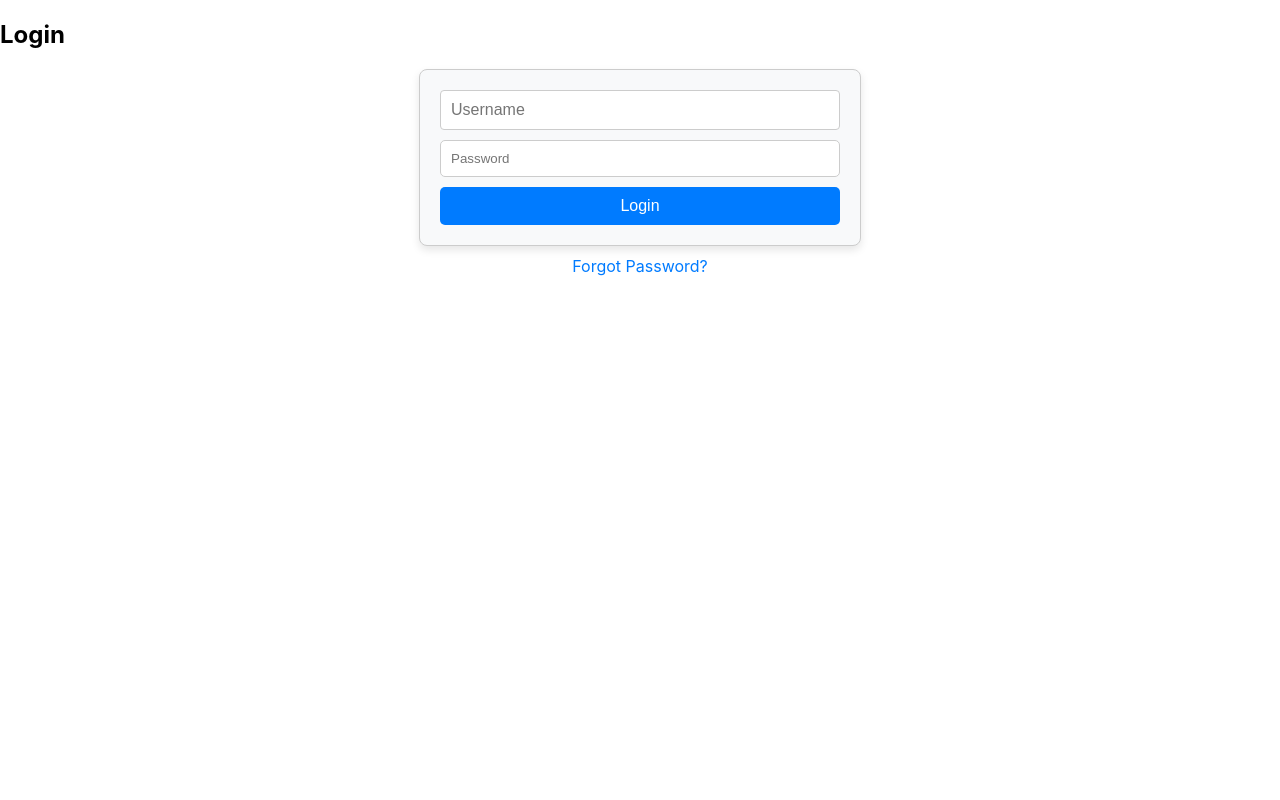
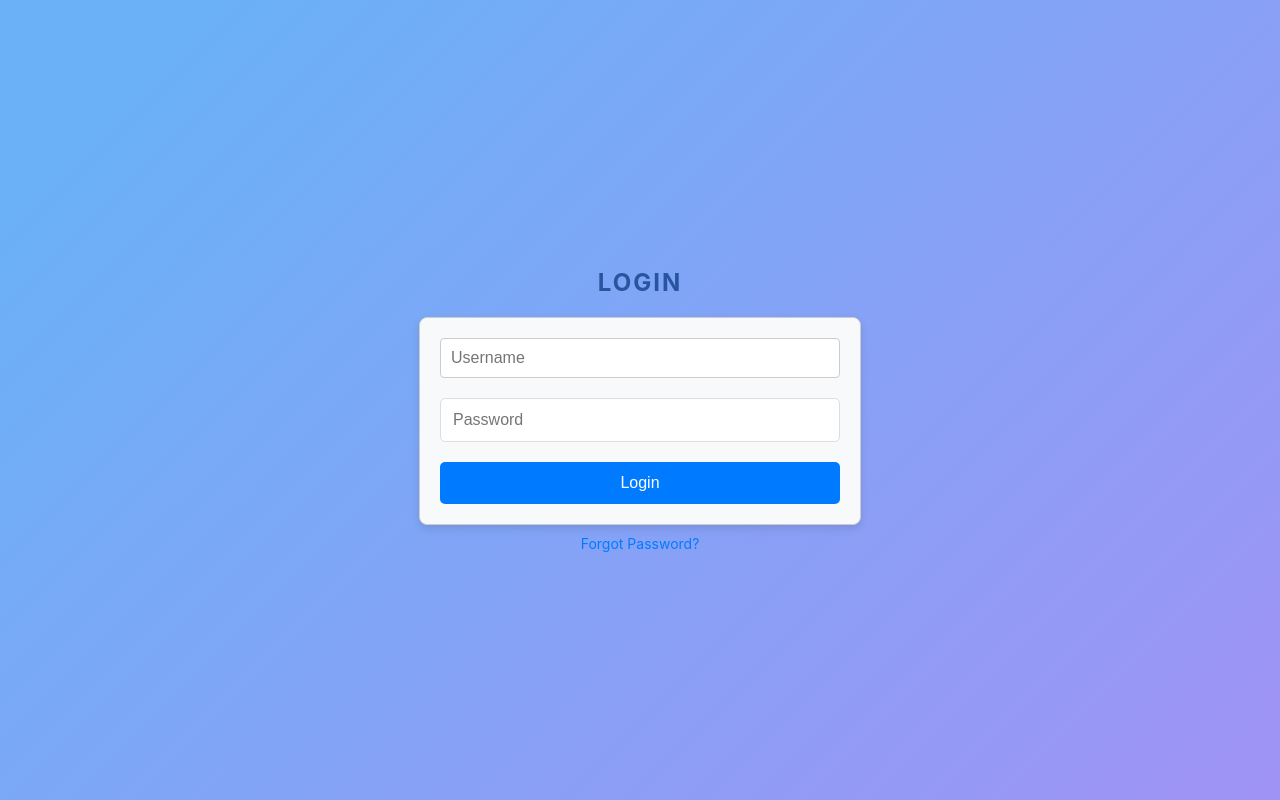
Before and after one commit to KarthickAshwin94/Skill_Matrix, a React (Create React App) app in the folder frontend/: page /login in a window 1280 px wide. Built offline with nearby package versions, Linux system fonts and the light colour scheme.

Commit message:
Made some UI changes

```diff
--- a/frontend/src/components/AdminDashboard.css
+++ b/frontend/src/components/AdminDashboard.css
@@ -1,5 +1,3 @@
-/* AdminDashboard.css */
-
 .admin-dashboard-container {
     width: 300px;
     margin: 100px auto;
@@ -7,7 +5,7 @@
     border: 1px solid #ddd;
     border-radius: 8px;
     box-shadow: 0 2px 4px rgba(0, 0, 0, 0.1);
-    background-color: #fff;
+    background-color: #f9f9f9; /* Updated background color */
 }
 
 .admin-dashboard-container h2 {
@@ -41,5 +39,4 @@
 
 .admin-dashboard-container button:hover {
     background-color: #0056b3;
-
 }
--- a/frontend/src/components/LoginPage.css
+++ b/frontend/src/components/LoginPage.css
@@ -1,38 +1,54 @@
-/* LoginPage.css */
+.login-page {
+    display: flex;
+    flex-direction: column;
+    align-items: center;
+    justify-content: center;
+    height: 100vh;
+    background: linear-gradient(135deg, #6ab1f7 10%, #a093f6 100%);
+    overflow: hidden;
+}
 
 .login-container {
     max-width: 400px;
-    margin: 0 auto;
     padding: 20px;
     border: 1px solid #ccc;
-    border-radius: 5px;
-    background-color: #f9f9f9;
+    border-radius: 10px;
+    background-color: #fff;
+    box-shadow: 0px 0px 10px rgba(0, 0, 0, 0.1);
 }
 
-.login-container h2 {
+.login-page h2 {
     text-align: center;
     margin-bottom: 20px;
+    color: #28559c; /* Updated color */
+    font-size: 24px; /* Increased font size */
+    font-weight: bold; /* Added font weight */
+    text-transform: uppercase; /* Convert text to uppercase */
+    letter-spacing: 2px; /* Increased letter spacing */
 }
 
+
 .login-container input[type="text"],
-.login-container input[type="email"],
 .login-container input[type="password"] {
     width: 100%;
-    padding: 10px;
-    margin-bottom: 10px;
-    border: 1px solid #ccc;
+    padding: 12px;
+    margin-bottom: 20px;
+    border: 1px solid #ddd;
     border-radius: 5px;
     box-sizing: border-box;
+    font-size: 16px;
 }
 
 .login-container button[type="submit"] {
     width: 100%;
-    padding: 10px;
+    padding: 12px;
     background-color: #007bff;
     color: #fff;
     border: none;
     border-radius: 5px;
     cursor: pointer;
+    font-size: 16px;
+    transition: background-color 0.3s ease;
 }
 
 .login-container button[type="submit"]:hover {
@@ -45,4 +61,5 @@
     margin-top: 10px;
     text-decoration: none;
     color: #007bff;
+    font-size: 14px;
 }
--- a/frontend/src/components/LoginPage.js
+++ b/frontend/src/components/LoginPage.js
@@ -46,7 +46,7 @@ const LoginPage = () => {
     };
 
     return (
-        <>
+        <div className="login-page">
             <h2>Login</h2>
             <form className="login-container" onSubmit={handleLogin}>
                 <input type="text" name="username" placeholder="Username" value={username} onChange={(e) => setUsername(e.target.value)} />
@@ -55,7 +55,7 @@ const LoginPage = () => {
             </form>
             <Link to="/forgot-password" className="forgot-password-link">Forgot Password?</Link>
 
-        </>
+            </div>
     );
 };
 
```
